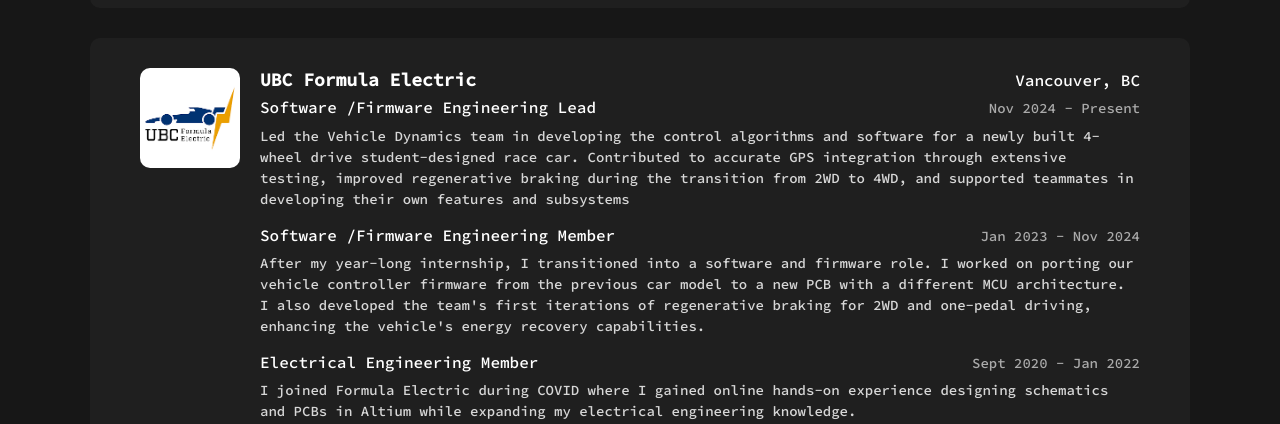
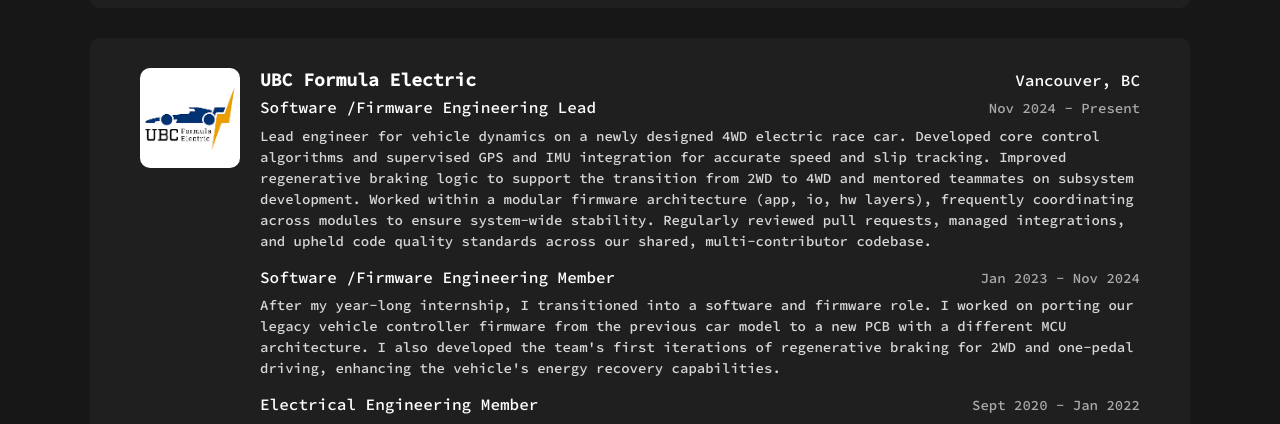
Before and after one commit to philam2001/philam2001.github.io, a React (Create React App) app in the folder web/: page / in a window 1280 px wide. Shown: the part 2180-2604 px from the top of the page. Built offline with nearby package versions, Linux system fonts and the light colour scheme.

Commit message:
Update descriptions

```diff
--- a/web/src/components/Experience.js
+++ b/web/src/components/Experience.js
@@ -119,18 +119,21 @@
                 {
                     position: "Software /Firmware Engineering Lead",
                     date: "Nov 2024 - Present",
-                    description: `Led the Vehicle Dynamics team in developing the control algorithms
-                    and software for a newly built 4-wheel drive student-designed race car. Contributed
-                    to accurate GPS integration through extensive testing, improved regenerative braking
-                    during the transition from 2WD to 4WD, and supported teammates in developing their
-                    own features and subsystems`,
+                    description: `Lead engineer for vehicle dynamics on a newly designed 4WD electric race car.
+                    Developed core control algorithms and supervised GPS and IMU integration for accurate speed
+                    and slip tracking. Improved regenerative braking logic to support the transition from 2WD to
+                    4WD and mentored teammates on subsystem development.
+
+                    Worked within a modular firmware architecture (app, io, hw layers),
+                    frequently coordinating across modules to ensure system-wide stability. Regularly reviewed pull
+                    requests, managed integrations, and upheld code quality standards across our shared, multi-contributor codebase.`,
                 },
                 {
                     position: "Software /Firmware Engineering Member",
                     date: "Jan 2023 - Nov 2024",
                     description: `
                     After my year-long internship, I transitioned into a software and firmware role.
-                    I worked on porting our vehicle controller firmware from the previous car model to
+                    I worked on porting our legacy vehicle controller firmware from the previous car model to
                     a new PCB with a different MCU architecture. I also developed the team's first
                     iterations of regenerative braking for 2WD and one-pedal driving, enhancing the
                     vehicle's energy recovery capabilities.
--- a/web/src/components/Projects.js
+++ b/web/src/components/Projects.js
@@ -49,7 +49,8 @@
             description: (
                 <>
                     Led development of 4WD control algorithms for electric race car vehicle dynamics
-                    in <strong>C/C++</strong>. Used <strong>MATLAB, Simulink, and Python</strong> to simulate control logic and
+                    in <strong>C/C++</strong>, collaborating within a large, shared codebase alongside multiple engineers.
+                    Used <strong>MATLAB, Simulink, and Python</strong> to simulate control logic and
                     analyze real-world data. Designed torque vectoring strategies and supervised a
                     subteam of 3 engineers focused on testing, integration, and optimization.
                     Led the effort on GPS and IMU
```
